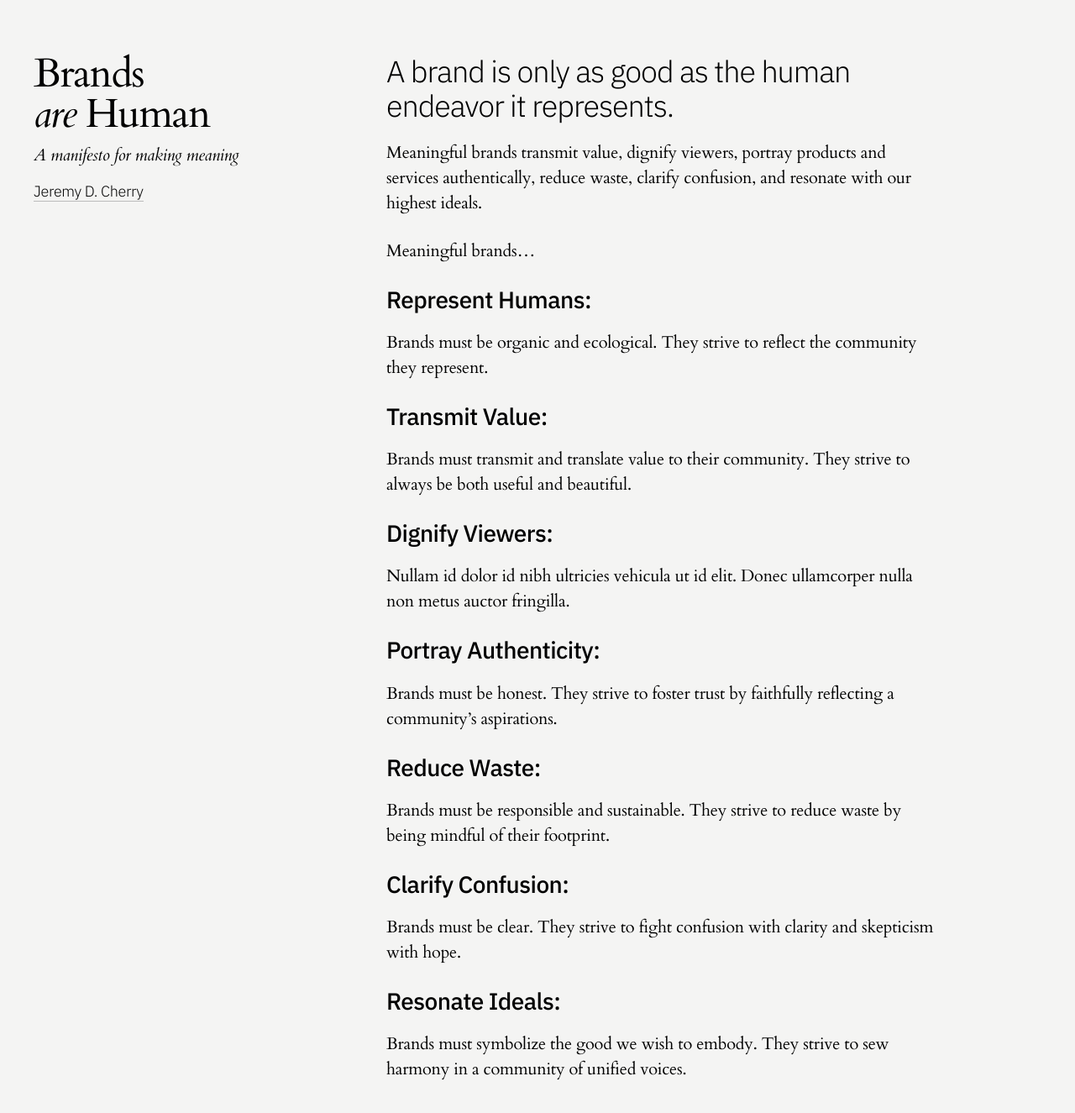
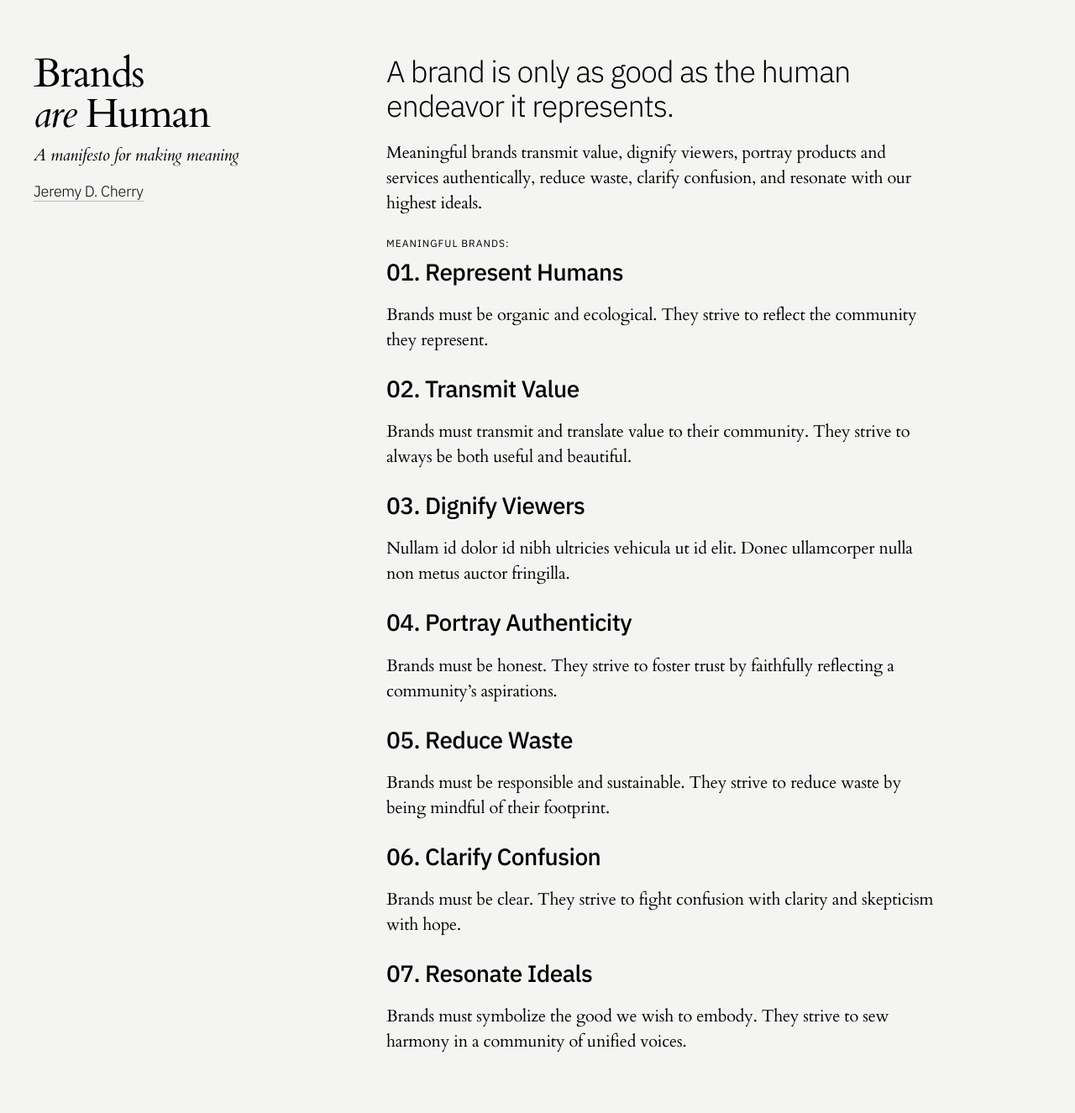
Before and after one commit to jeremydcherry/jeremydcherry.github.io, a Jekyll site: the page built from content/brands.md, in a window 1280 px wide and 1400 px high. Shown: the top 1325 px of the window at 84% size. Built offline with Jekyll 4.4.1, drawn with Linux system fonts in a browser that asks for light colours.

Commit message:
Updated manifesto

```diff
--- a/content/brands.md
+++ b/content/brands.md
@@ -9,26 +9,26 @@ permalink: /brandsarehuman
 
 Meaningful brands transmit value, dignify viewers, portray products and services authentically, reduce waste, clarify confusion, and resonate with our highest ideals.
 
-Meaningful brands…
+#### Meaningful brands:
 
 
-## Represent Humans:
+## 01. Represent Humans
 Brands must be organic and ecological. They strive to reflect the community they represent.
 
-## Transmit Value:
+## 02. Transmit Value
 Brands must transmit and translate value to their community. They strive to always be both useful and beautiful.
 
-## Dignify Viewers:
+## 03. Dignify Viewers
 Nullam id dolor id nibh ultricies vehicula ut id elit. Donec ullamcorper nulla non metus auctor fringilla.
 
-## Portray Authenticity:
+## 04. Portray Authenticity
 Brands must be honest. They strive to foster trust by faithfully reflecting a community’s aspirations.
 
-## Reduce Waste:
+## 05. Reduce Waste
 Brands must be responsible and sustainable. They strive to reduce waste by being mindful of their footprint.
 
-## Clarify Confusion:
+## 06. Clarify Confusion
 Brands must be clear. They strive to fight confusion with clarity and skepticism with hope.
 
-## Resonate Ideals:
+## 07. Resonate Ideals
 Brands must symbolize the good we wish to embody. They strive to sew harmony in a community of unified voices.
```
